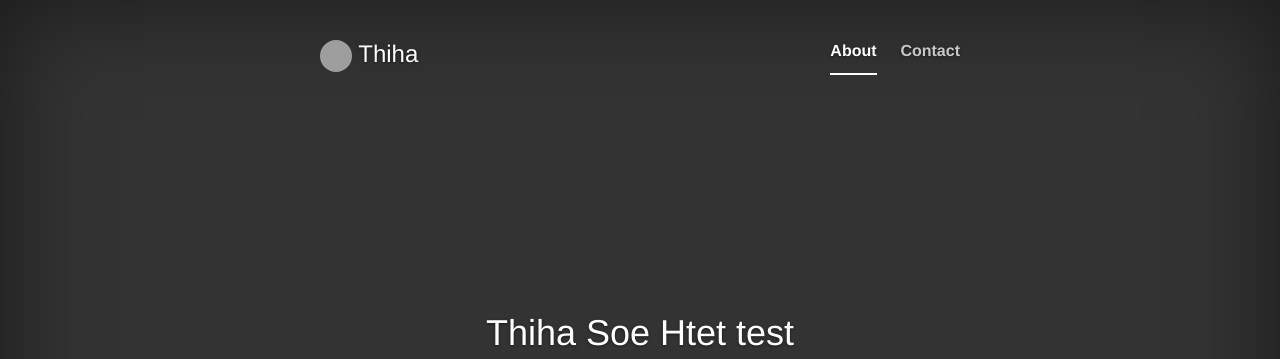
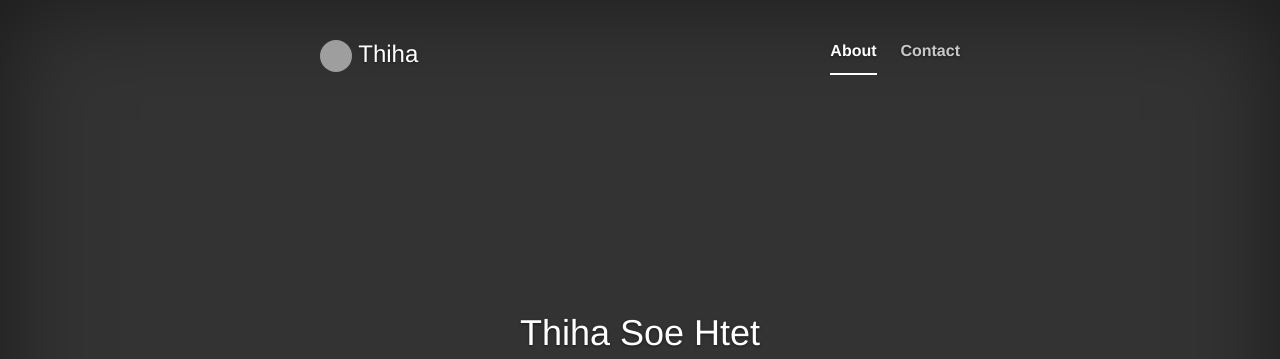
Before and after one commit to thihasoehtet/thihasoehtet.github.io, a plain HTML site: page index.html in a window 1280 px wide. Shown: the top 359 px of the page. Drawn offline with nearby package versions, Linux system fonts and the light colour scheme; grey boxes are pictures that could not be loaded.

Commit message:
Update index.html

```diff
--- a/index.html
+++ b/index.html
@@ -49,7 +49,7 @@
                 <div class="tab-content">
                     <div role="tabpanel" class="tab-pane active" id="about">
                         <div class="inner cover">
-                            <h1 class="cover-heading">Thiha Soe Htet test</h1>
+                            <h1 class="cover-heading">Thiha Soe Htet</h1>
                             <p class="lead">
                                 I'm a Software Engineer.
                                 <br>I love learning, sharing and crafting software solution.
```
